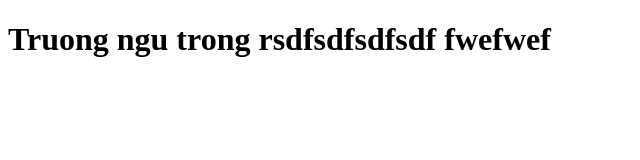
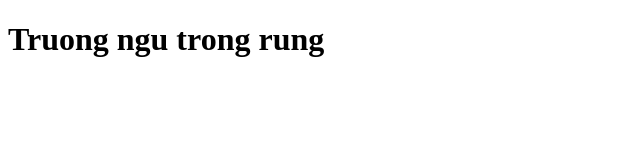
Before and after one commit to usernamecdb/huynhphucduy, a plain HTML site: page index.html in a window 1280 px wide. Shown: the whole page, without its empty margins (0-640 px from the left). Drawn offline with Linux system fonts and the light colour scheme.

Commit message:
no message

```diff
--- a/index.html
+++ b/index.html
@@ -7,8 +7,6 @@
     <title>Document</title>
 </head>
 <body>
-    <h1>Truong ngu trong rsdfsdfsdfsdf
-        fwefwef
-    </h1>
+    <h1>Truong ngu trong rung</h1>
 </body>
 </html>
```
